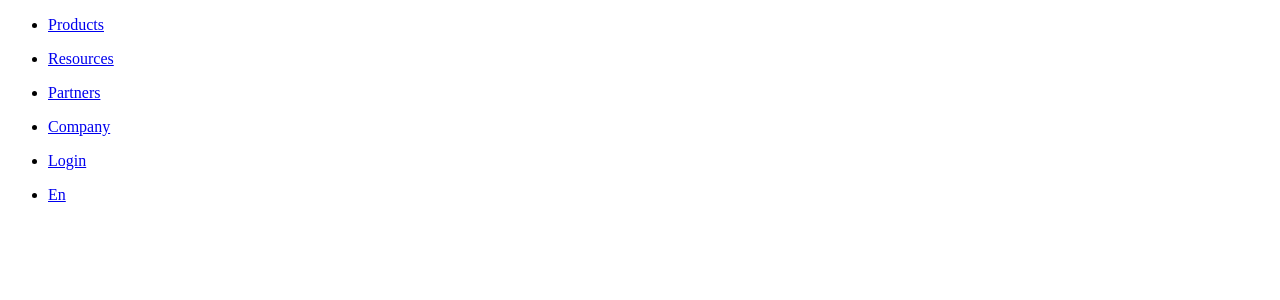
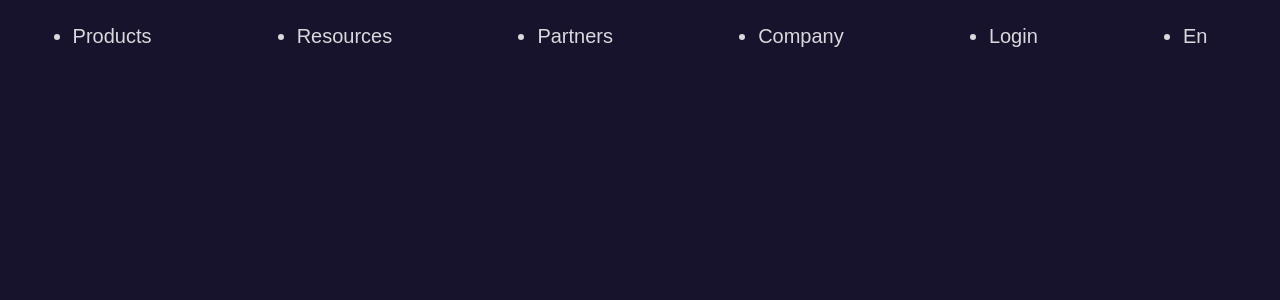
Before and after one commit to Luka85/navigation-menu-app, a Vue app: page / in a window 1280 px wide. Shown: the top 300 px of the page. Built offline with nearby package versions, Linux system fonts and the light colour scheme.

Commit message:
add basic styling to App.vue and fix Navbar.vue

```diff
--- a/src/App.vue
+++ b/src/App.vue
@@ -1,6 +1,12 @@
 <template>
-  <header>
-    <navbar v-for="item in items" :name="item.name" :key="item.id"></navbar>
+  <header class="header">
+    <navbar
+      class="navbar"
+      v-for="item in items"
+      :name="item.name"
+      :key="item.id"
+    ></navbar>
+    <!-- <navbar></navbar> -->
   </header>
 </template>
 
@@ -12,26 +18,32 @@ export default {
         {
           id: "products",
           name: "Products",
+          link: "#",
         },
         {
           id: "resources",
           name: "Resources",
+          link: "#",
         },
         {
           id: "partners",
           name: "Partners",
+          link: "#",
         },
         {
           id: "company",
           name: "Company",
+          link: "#",
         },
         {
           id: "login",
           name: "Login",
+          link: "#",
         },
         {
           id: "language",
           name: "En",
+          link: "#",
         },
       ],
     };
@@ -39,4 +51,35 @@ export default {
 };
 </script>
 
-<style></style>
+<style>
+*,
+*::after,
+*::before {
+  margin: 0;
+  padding: 0;
+  box-sizing: inherit;
+}
+
+html {
+  box-sizing: border-box;
+  font-size: 62.5%;
+}
+
+body {
+  width: 100%;
+  height: 100vh;
+  font-size: 2rem;
+  font-family: "Raleway", sans-serif;
+  font-weight: 400;
+  line-height: 1.6;
+  color: #dad8dd;
+  background-color: #18132c;
+}
+.header {
+  display: flex;
+  flex-direction: row;
+  justify-content: space-around;
+  align-items: center;
+  padding: 2rem 0;
+}
+</style>
--- a/src/components/Navbar.vue
+++ b/src/components/Navbar.vue
@@ -2,7 +2,7 @@
   <nav class="navbar">
     <ul class="navbar__list">
       <li class="navbar__item">
-        <a class="navbar__link" href="#">{{ name }}</a>
+        <a :href="link" class="navbar__link">{{ name }}</a>
       </li>
     </ul>
   </nav>
@@ -14,6 +14,9 @@ export default {
     name: {
       type: String,
     },
+    link: {
+      type: String,
+    },
   },
 };
 </script>
```
